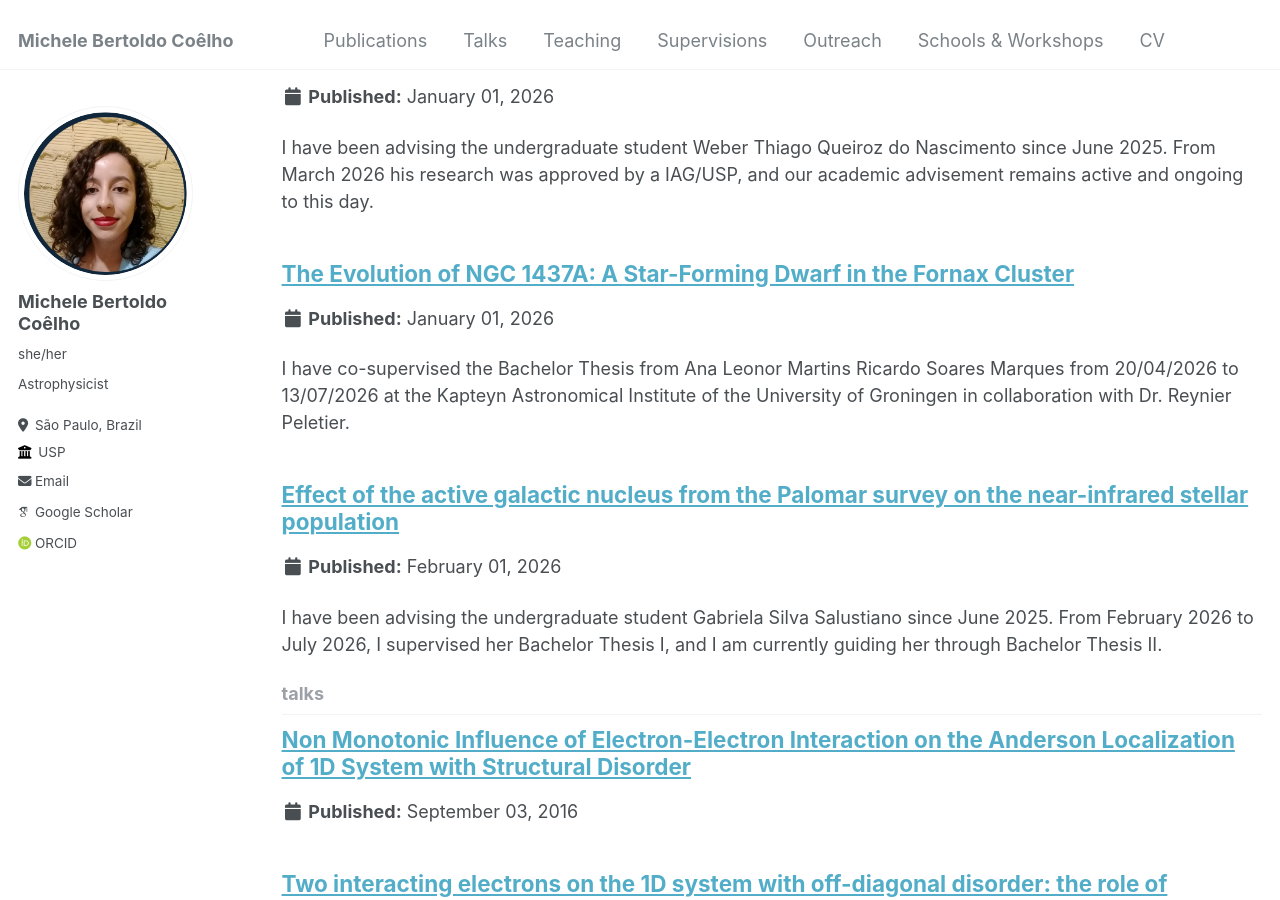
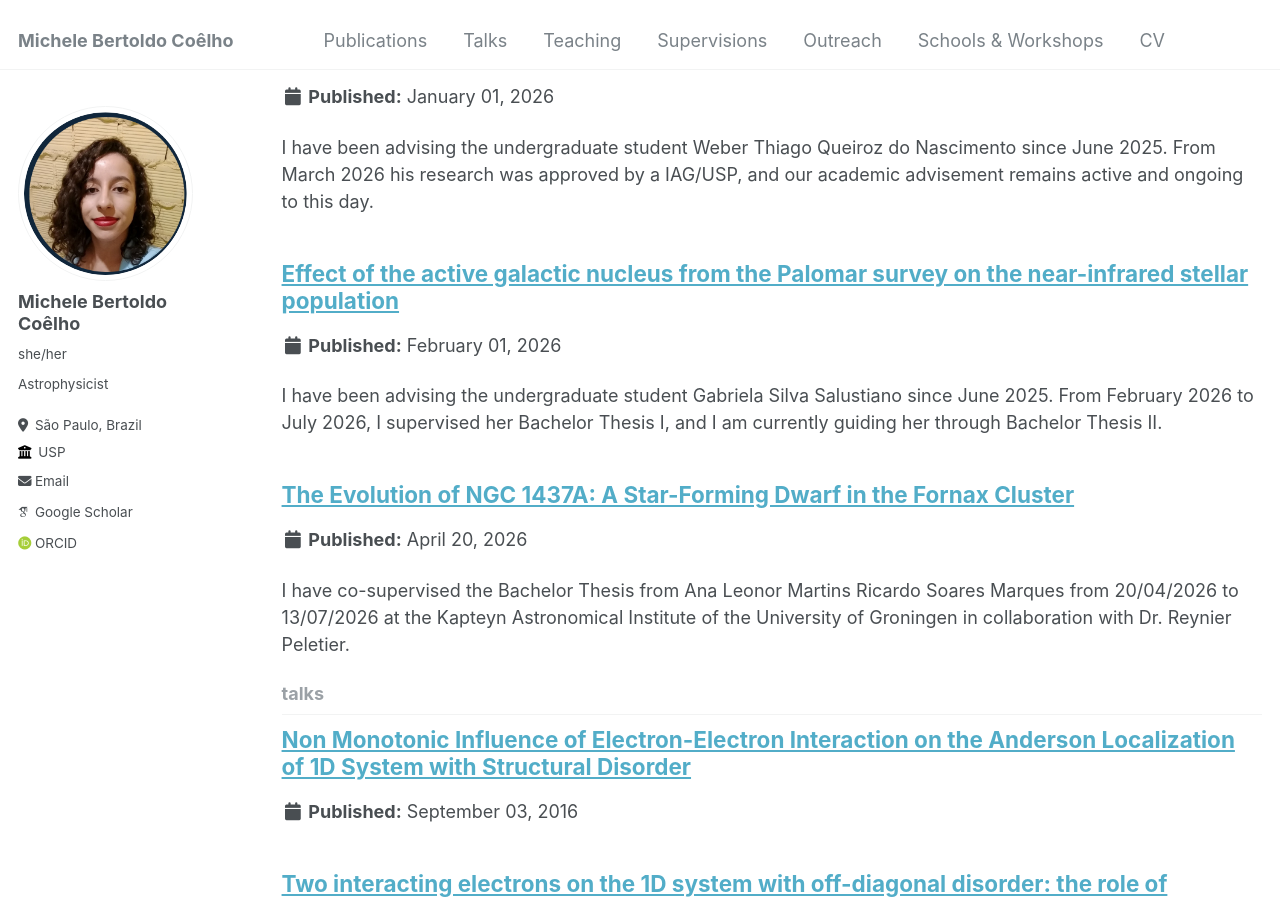
Before and after one commit to michele-bc/michele-bc.github.io, a Jekyll site: the page built from _pages/collection-archive.html, in a window 1280 px wide and 900 px high, scrolled down 8586 px. Built offline with Jekyll 4.4.1, drawn with Linux system fonts in a browser that asks for light colours; some web fonts are replaced.

Commit message:
Update thesis date for Ana Leonor Martins

```diff
--- a/_supervisions/RUG_leonor.md
+++ b/_supervisions/RUG_leonor.md
@@ -4,7 +4,7 @@ collection: supervisions
 type: "Bachelor Thesis"
 permalink: /supervisions/RUG_leonor
 venue: "Kapteyn Astronomical Institute, University of Groningen"
-date: 2026-01-01
+date: 2026-04-20
 location: "Groningen, The Netherlands"
 ---
 
```
